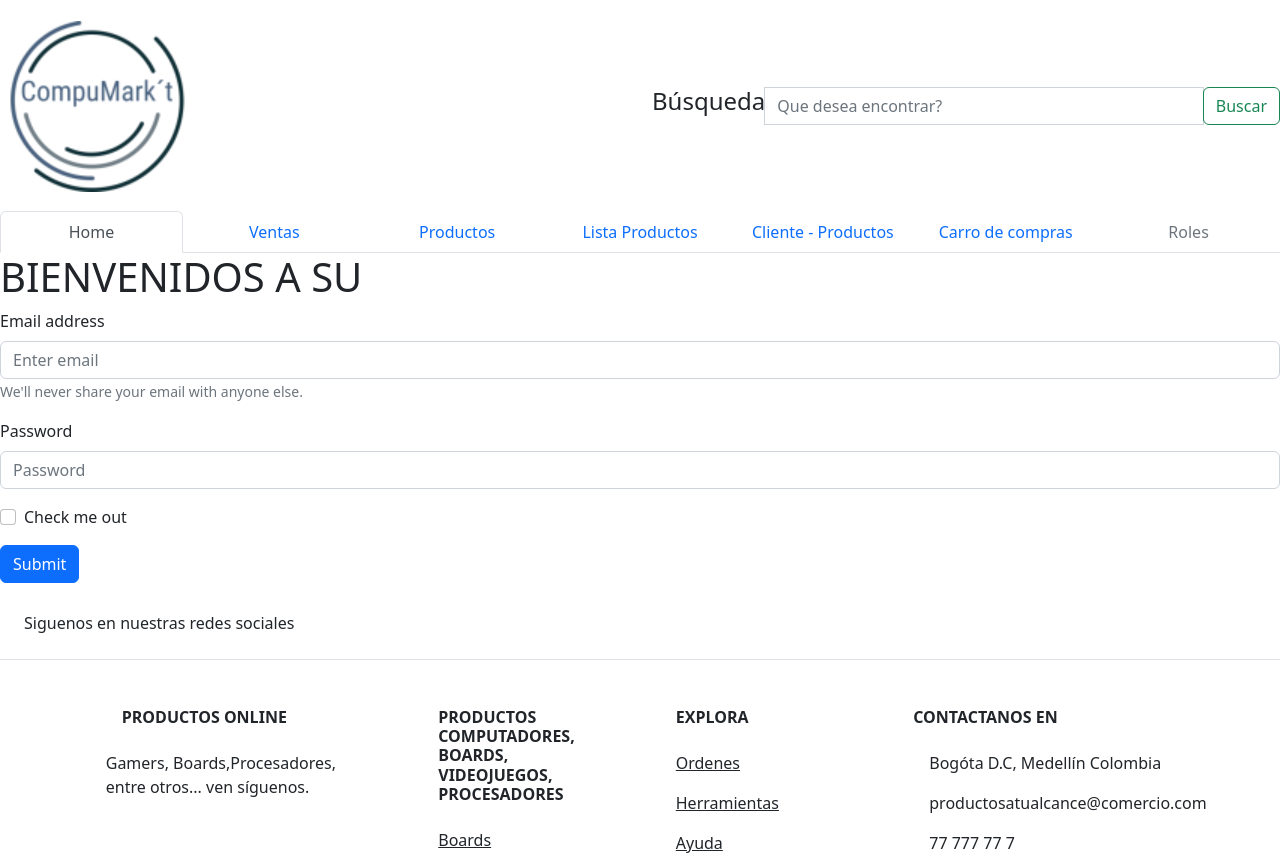
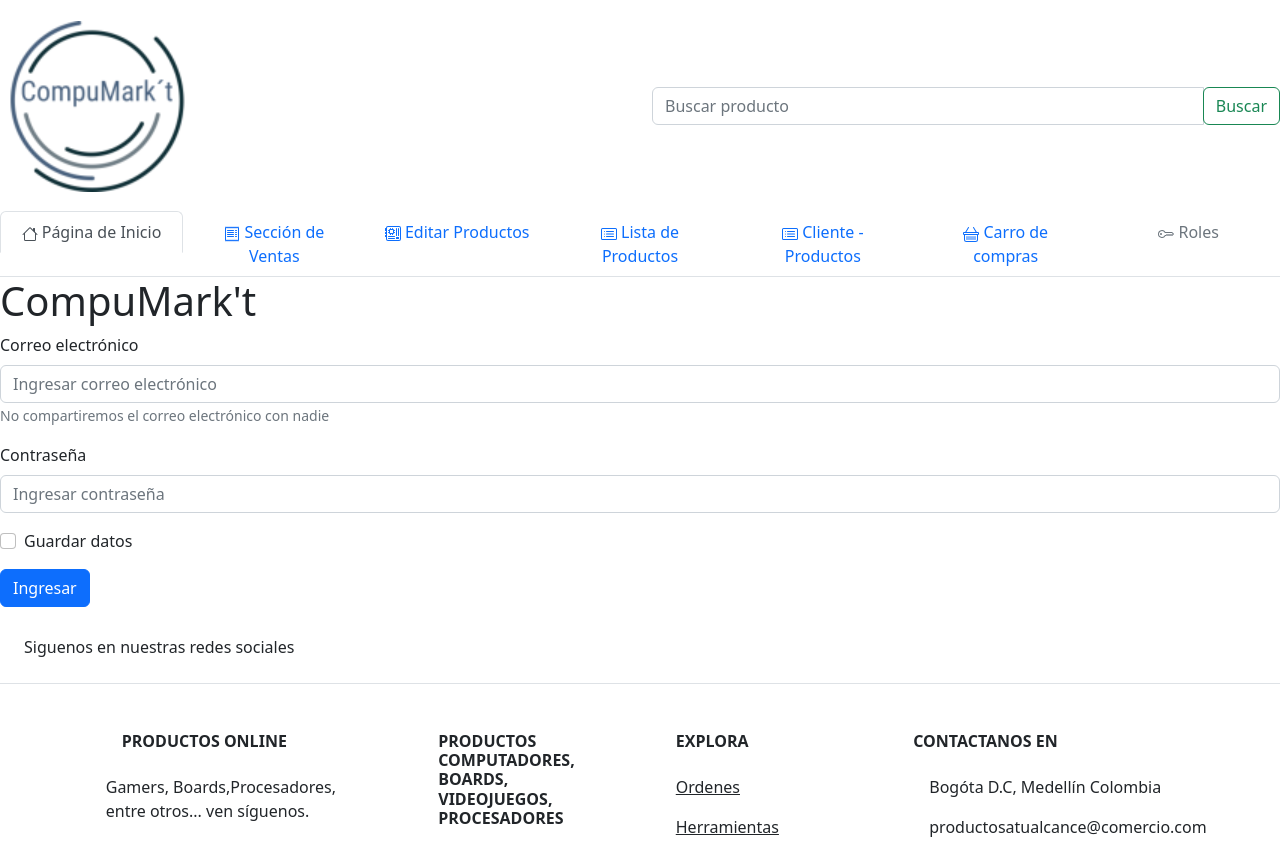
Before and after one commit to TopDeveloperss/repokaren, a React (Create React App) app: page /home in a window 1280 px wide. Shown: the top 855 px of the page. Built offline with nearby package versions, Linux system fonts and the light colour scheme.

Commit message:
Modificaciones extra en UI

```diff
--- a/package.json
+++ b/package.json
@@ -12,6 +12,7 @@
     "bootstrap": "^5.2.2",
     "react": "^18.2.0",
     "react-bootstrap": "^2.5.0",
+    "react-bootstrap-icons": "^1.9.1",
     "react-dom": "^18.2.0",
     "react-router-dom": "^6.4.2",
     "react-scripts": "^5.0.1",
--- a/public/index.html
+++ b/public/index.html
@@ -24,7 +24,7 @@
       work correctly both with client-side routing and a non-root public URL.
       Learn how to configure a non-root public URL by running `npm run build`.
     -->
-    <title>React App</title>
+    <title>CompuMark't</title>
   </head>
   <body>
     <noscript>You need to enable JavaScript to run this app.</noscript>
--- a/src/App.js
+++ b/src/App.js
@@ -2,7 +2,7 @@ import './App.css';
 import 'bootstrap/dist/css/bootstrap.min.css';
 import {Footer} from './components/listaUsuarios/Footer';
 import {Fragment} from 'react';
-import {Routes, Route, BrowserRouter} from "react-router-dom";
+import {Routes, Route, BrowserRouter, Link} from "react-router-dom";
 import Autorizacion from './Autorizacion.js';
 import Carrito from './components/listaUsuarios/CarritoCliente.js';
 import Container from 'react-bootstrap/Container';
@@ -12,9 +12,17 @@ import Home from './components/listaUsuarios/home';
 import ListaProductos from './components/listaUsuarios/ListaProductos.js';
 import ModificarProducts from './components/listaUsuarios/modificarProduct.js';
 import Nav from 'react-bootstrap/Nav';
-import Pagination from './components/listaUsuarios/Pagination.js';
 import ProductoCliente from './components/listaUsuarios/ProductoCliente.js';
 import VentasAdmin from './components/listaUsuarios/ventasAdmin.js';
+
+//Icons
+import { House } from 'react-bootstrap-icons';
+import { Receipt } from 'react-bootstrap-icons';
+import { Motherboard } from 'react-bootstrap-icons';
+import { CardList } from 'react-bootstrap-icons';
+import { Basket } from 'react-bootstrap-icons';
+import { Key } from 'react-bootstrap-icons';
+
 
 
 
@@ -31,30 +39,28 @@ function App() {
       <Header/>
       <Nav justify variant="tabs" defaultActiveKey="/home">
        <Nav.Item>
-        <Nav.Link href="/home">Home</Nav.Link>
+        <Nav.Link href="/home"><House />   Página de Inicio</Nav.Link>
       </Nav.Item>
       <Nav.Item>
-        <Nav.Link href="/ventas">Ventas</Nav.Link>
+        <Nav.Link eventKey="ventas" as={Link} to="/ventas"><Receipt />   Sección de Ventas</Nav.Link>
       </Nav.Item>
       <Nav.Item>
-        <Nav.Link href="/modificarproducto">Productos</Nav.Link>
+        <Nav.Link eventKey="modificarproducto" as={Link} to="/modificarproducto"><Motherboard />   Editar Productos</Nav.Link>
       </Nav.Item>
       <Nav.Item>
-        <Nav.Link href="/listaP">Lista Productos</Nav.Link>
+        <Nav.Link eventKey="listaP" as={Link} to="/listaP"><CardList />   Lista de Productos</Nav.Link>
       </Nav.Item>
       <Nav.Item>
-        <Nav.Link href="/clienteproducto">Cliente - Productos</Nav.Link>
+        <Nav.Link eventKey="clienteproducto" as={Link} to="/clienteproducto"><CardList />   Cliente - Productos</Nav.Link>
       </Nav.Item>
       {/* <Nav.Item>
-        <Nav.Link href="/carrito">Cliente - Carrito</Nav.Link>
+        <Nav.Link eventKey="carrito" as={Link} to="/carrito">Cliente - Carrito</Nav.Link>
       </Nav.Item> */}
       <Nav.Item>
-        <Nav.Link href="/Carrito">Carro de compras</Nav.Link>
+        <Nav.Link eventKey="carrito" as={Link} to="/Carrito"><Basket />   Carro de compras</Nav.Link>
       </Nav.Item>
       <Nav.Item>
-        <Nav.Link eventKey="disabled" disabled>
-          Roles
-        </Nav.Link>
+      <Nav.Link eventKey="disabled" disabled><Key />   Roles</Nav.Link>
       </Nav.Item>
 
     </Nav>
--- a/src/components/listaUsuarios/Header.js
+++ b/src/components/listaUsuarios/Header.js
@@ -15,12 +15,12 @@ const Header = () => {
 
                 <div className='col-12 col-md-6 mt-2 mt-md-0'>
                     <div className="input-group">
-                        <h4>Búsqueda</h4>
+
                         <input
                             type="text"
                             id="search_field"
                             class="form-control"
-                            placeholder='Que desea encontrar?'></input>
+                            placeholder='Buscar producto'></input>
                         <div class="input-group-append">
                             <i class="fa fa-search-plus fa-2x text-white" aria-hidden="true"></i>
                             <button class="btn btn-outline-success" type = "submit">
--- a/src/components/listaUsuarios/Pagination.css
+++ b/src/components/listaUsuarios/Pagination.css
@@ -9,8 +9,6 @@
 }
 
 .Imagen{
-    display: block;
-    margin-left: auto;
-    margin-right: auto;
-    width: 50%;
+    max-width: 100%;
+    height: auto;
 }
--- a/src/components/listaUsuarios/home.js
+++ b/src/components/listaUsuarios/home.js
@@ -4,30 +4,30 @@ import Form from 'react-bootstrap/Form';
 function Home() {
   return (
     <>
-      <div>
+            <div>
         <h1>
-          BIENVENIDOS A SU
+        CompuMark't
         </h1>
       </div>
       <Form>
 
-        <Form.Group className="mb-3" controlId="formBasicEmail">
-          <Form.Label>Email address</Form.Label>
-          <Form.Control type="email" placeholder="Enter email" />
+      <Form.Group className="mb-3" controlId="formBasicEmail">
+          <Form.Label>Correo electrónico</Form.Label>
+          <Form.Control type="email" placeholder="Ingresar correo electrónico" />
           <Form.Text className="text-muted">
-            We'll never share your email with anyone else.
+            No compartiremos el correo electrónico con nadie
           </Form.Text>
         </Form.Group>
 
         <Form.Group className="mb-3" controlId="formBasicPassword">
-          <Form.Label>Password</Form.Label>
-          <Form.Control type="password" placeholder="Password" />
+          <Form.Label>Contraseña</Form.Label>
+          <Form.Control type="password" placeholder="Ingresar contraseña" />
         </Form.Group>
         <Form.Group className="mb-3" controlId="formBasicCheckbox">
-          <Form.Check type="checkbox" label="Check me out" />
+          <Form.Check type="checkbox" label="Guardar datos" />
         </Form.Group>
         <Button variant="primary" type="submit">
-          Submit
+          Ingresar
         </Button>
       </Form>
     </>
```
Also changed, not shown: src/App.css (line endings or trailing spaces), 2 other files (tests, documents, lock files or other folders).
